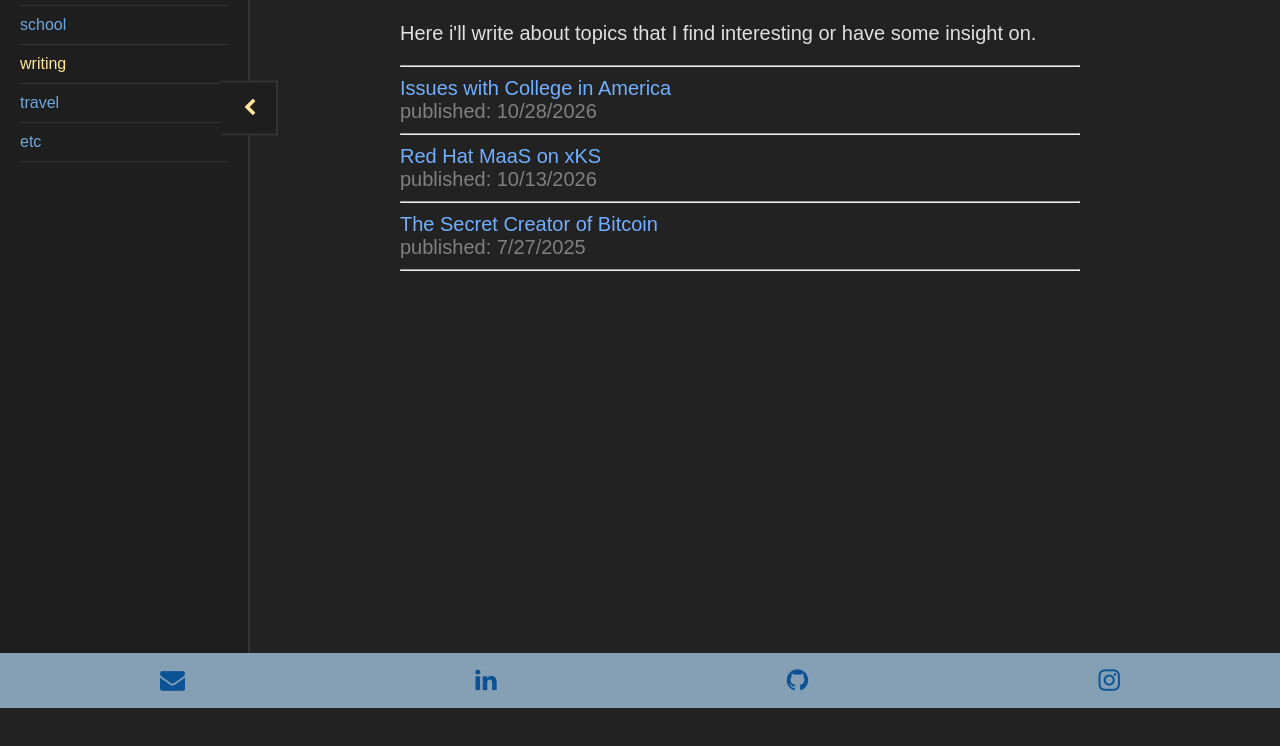
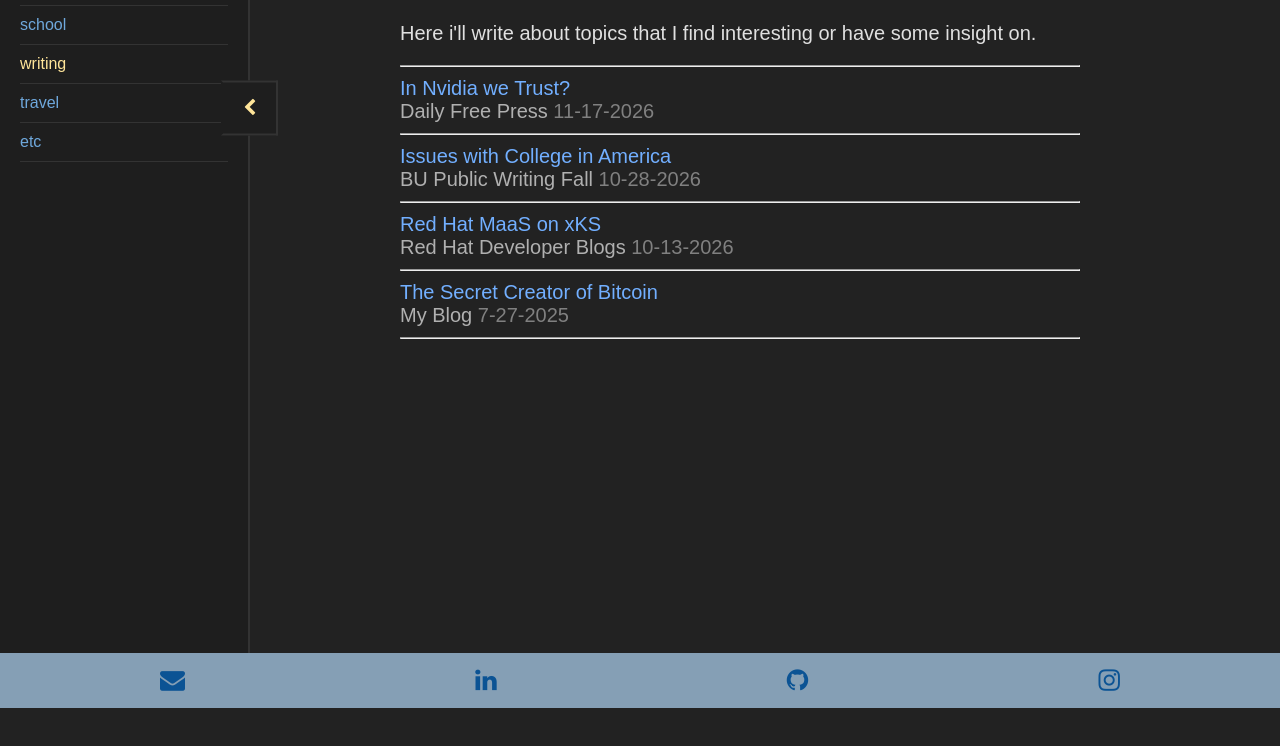
Before and after one commit to matthewchiccino/Personal-Website, a plain HTML site: page writing.html in a window 1280 px wide. Shown: the part 92-838 px from the top of the page. Drawn offline with Linux system fonts and the light colour scheme.

Commit message:
update writing page

```diff
--- a/css/styles.css
+++ b/css/styles.css
@@ -122,6 +122,14 @@ body, html {
     color: #ffe599;          /* Change color on hover */
 }
 
+/* Secondary links: always light grey, no color change */
+.main-content a.a-secondary,
+.main-content a.a-secondary:hover,
+.main-content a.a-secondary:active,
+.main-content a.a-secondary:focus,
+.main-content a.a-secondary:visited {
+    color: #b0b0b0; /* Light grey */
+}
 
 .section {
     flex: 1; /* Allow sections to grow and fill available space */
--- a/writing.html
+++ b/writing.html
@@ -22,21 +22,26 @@
                 <h2>some writing i've done</h2>
                 <p>Here i'll write about topics that I find interesting or have some insight on.
                 </p>
+                <hr></hr>
+                <div class="article">
+                    <a href="https://dailyfreepress.com/11/17/21/222621/in-nvidia-we-trust-who-gets-ahead/" target="_blank">In Nvidia we Trust?</a>
+                    <p><a href="https://dailyfreepress.com" class="a-secondary" target="_blank">Daily Free Press</a> 11-17-2026</p>
+                </div>
 
                 <hr></hr>
                 <div class="article">
-                    <a href="https://bupublicwritingfall2024.wordpress.com/2026/10/28/matthew-chiccino/">Issues with College in America</a>
-                    <p>published: 10/28/2026</p>
+                    <a href="https://bupublicwritingfall2024.wordpress.com/2026/10/28/matthew-chiccino/" target="_blank">Issues with College in America</a>
+                    <p><a href="https://bupublicwritingfall2024.wordpress.com" class="a-secondary" target="_blank">BU Public Writing Fall</a> 10-28-2026</p>
                 </div>
                 <hr></hr>
                 <div class="article">
-                    <a href="https://developers.redhat.com/articles/2026/10/13/red-hat-ai-inference-3-5-maas-governance-aks">Red Hat MaaS on xKS</a>
-                    <p>published: 10/13/2026</p>
+                    <a href="https://developers.redhat.com/articles/2026/10/13/red-hat-ai-inference-3-5-maas-governance-aks" target="_blank">Red Hat MaaS on xKS</a>
+                    <p><a href="https://developers.redhat.com/blog" class="a-secondary" target="_blank">Red Hat Developer Blogs</a> 10-13-2026</p>
                 </div>
                 <hr></hr>
                 <div class="article">
-                    <a href="articles/article3.html">The Secret Creator of Bitcoin</a>
-                    <p>published: 7/27/2025</p>
+                    <a href="articles/article3.html" target="_blank">The Secret Creator of Bitcoin</a>
+                    <p><a class="a-secondary" href="https://yourblog.com" target="_blank">My Blog</a> 7-27-2025</p>
                 </div>
                 <hr></hr>
                 <!-- This is a comment
```
